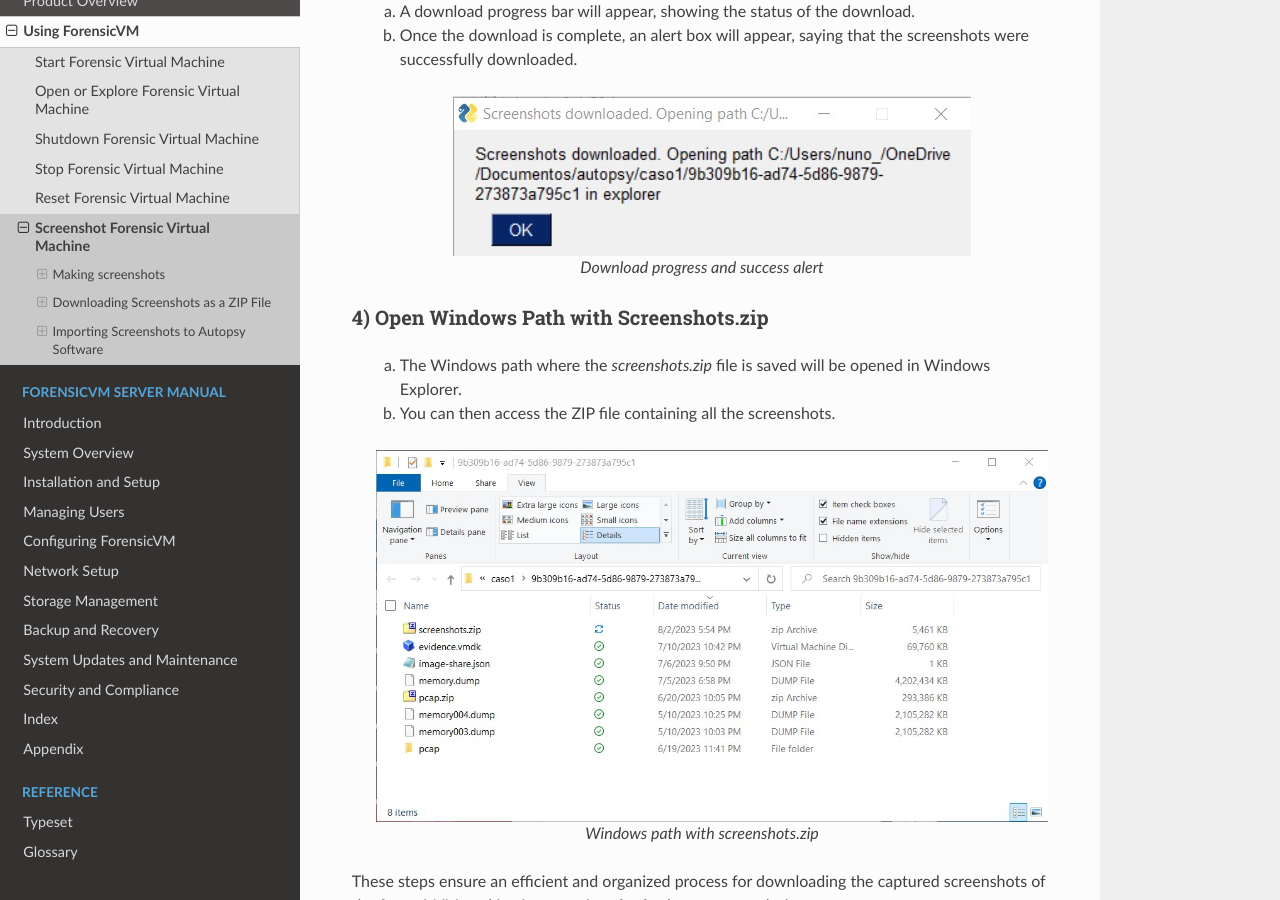
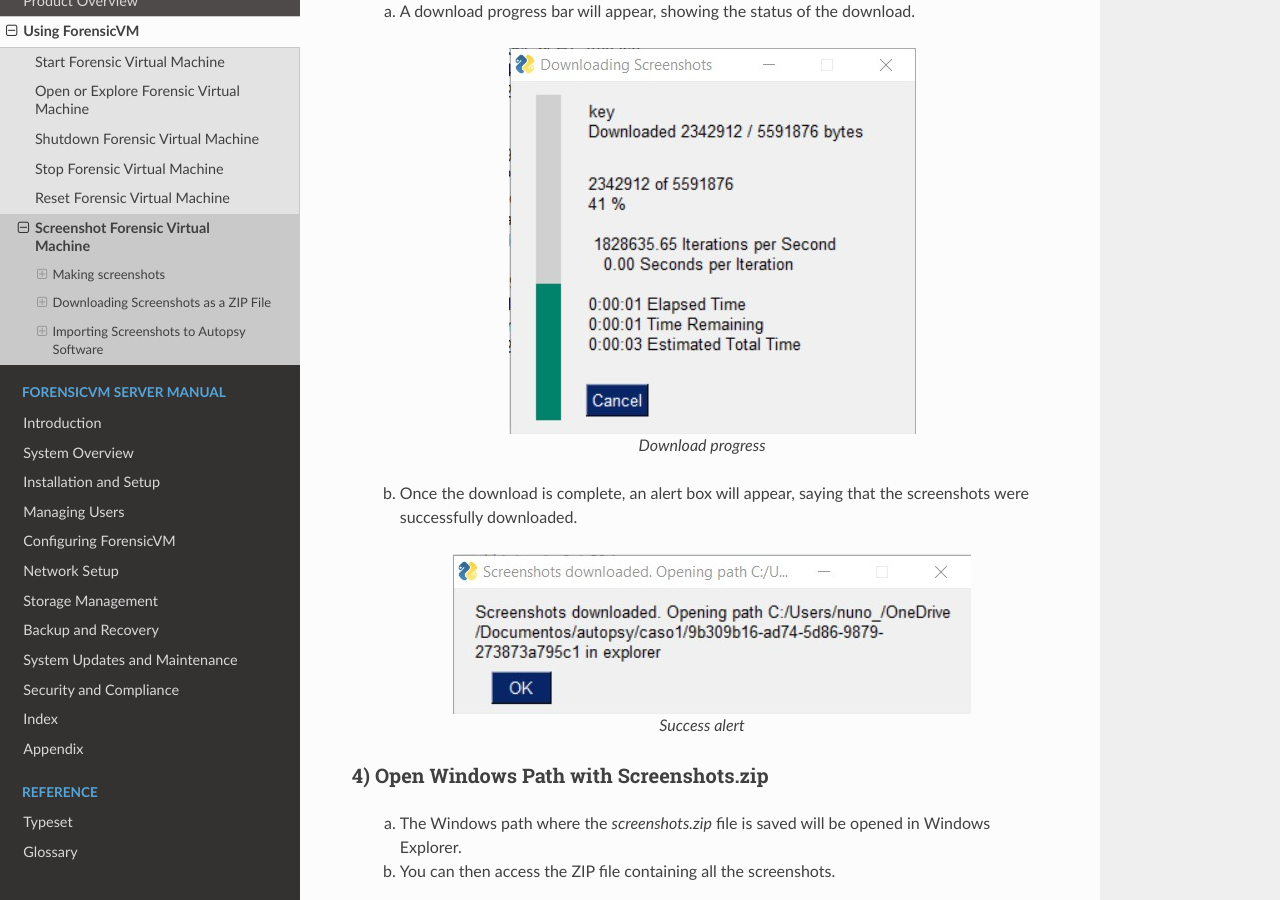
Before and after one commit to nunomourinho/ForensicVMServerAndClientDocs, a Sphinx documentation site: the page built from docs/user/screenshot_vm.rst, in a window 1280 px wide and 900 px high, scrolled down 2895 px. Built offline with Sphinx 7.4.7 and the Read the Docs theme 2.0.0, drawn with Linux system fonts in a browser that asks for light colours; pages that are not in the unit, such as notebooks, are missing from menus.

Commit message:
Update screenshot_vm.rst

```diff
--- a/docs/user/screenshot_vm.rst
+++ b/docs/user/screenshot_vm.rst
@@ -75,13 +75,19 @@
 
    a) A download progress bar will appear, showing the status of the download.
 
+   .. figure:: img/screenshot_vm_0005_1.jpg
+      :alt: Download progress
+      :align: center
+
+      Download progress
+
    b) Once the download is complete, an alert box will appear, saying that the screenshots were successfully downloaded.
 
    .. figure:: img/screenshot_vm_0005.jpg
-      :alt: Download progress and success alert
+      :alt: Success alert
       :align: center
 
-      Download progress and success alert
+      Success alert
 
 4) Open Windows Path with Screenshots.zip
 -----------------------------------------
```
